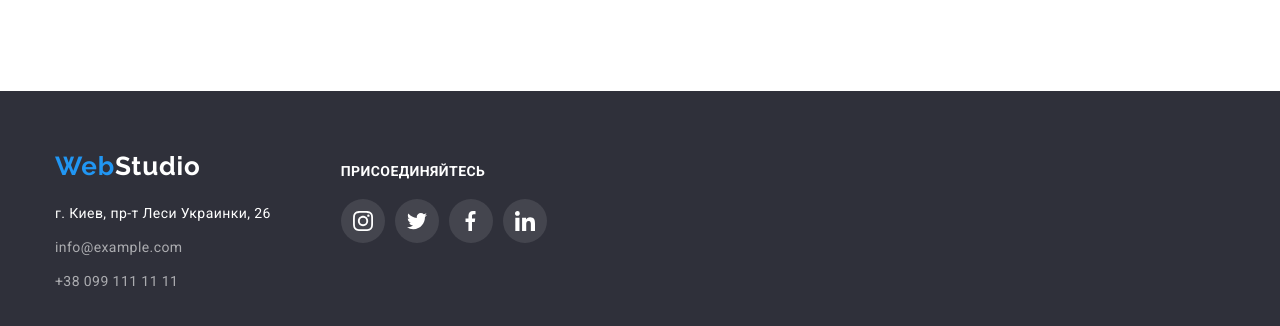
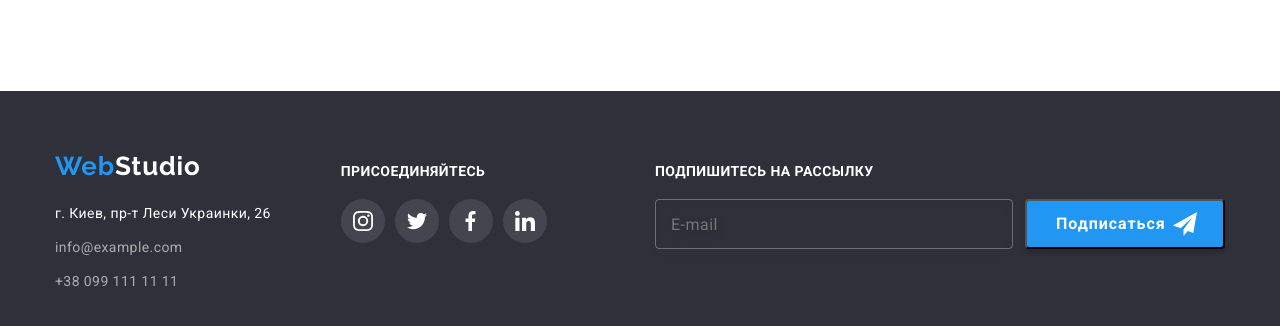
Before and after one commit to Argentinec/goit-markup-hw-06, a plain HTML site: page index.html in a window 1280 px wide. Shown: the part 2586-2912 px from the top of the page. Drawn offline with nearby package versions, Linux system fonts and the light colour scheme.

Commit message:
Сделал форму в модалке и добавил форму в футере

```diff
--- a/css/styles.css
+++ b/css/styles.css
@@ -344,8 +344,9 @@ letter-spacing: 0.03em;
 }
 
 .form-input {
-    width: 448px;
+    width: 100%;
     height: 40px;
+    padding-left: 42px;
     border: 1px solid rgba(33, 33, 33, 0.2);
     box-sizing: border-box;
     border-radius: 4px;
@@ -365,6 +366,7 @@ letter-spacing: 0.03em;
 .form-field:focus-within .form-input {
     border: 1px solid #2196F3;
 }
+
 
 
 
@@ -403,39 +405,68 @@ letter-spacing: 0.03em;
 }
 
 
+.form-field:focus-within .form-coment {
+    border: 1px solid #2196F3;
+}
+
 
 
 .form-chekbox {
     margin-top: 20px;
-    margin-right: 52px;
+    margin-right: 51px;
     margin-left: 52px;
     margin-bottom: 30px;
 
 }
 
 
-.checkbox {
-    width: 16px;
-    height: 15px;
-    border: 1 px solid #212121;
-}
+
+.visually-hidden {
+    position: absolute !important;
+    clip: rect(1px 1px 1px 1px); /* IE6, IE7 */
+    clip: rect(1px, 1px, 1px, 1px);
+    padding: 0 !important;
+    border: 0 !important;
+    height: 1px !important;
+    width: 1px !important;
+    overflow: hidden;
+  }
 
 
 .label-checkbox {
     font-family: var(--main-font);
     font-weight: 400;
     font-size: 14px;
-    line-height: 1,714;
+    line-height: 1.714;
     letter-spacing: 0.03em;
     color: #757575;
 }
+
+.label-checkbox::before {
+    display: inline-block;
+    content:"";
+    width: 16px;
+    height: 15px;
+    outline: solid 1px #212121;
+    margin-right: 8px;
+}
+
+.checkbox:checked + .label-checkbox::before {
+    background-color: #2196F3;
+    background-image: url(../images/form/icon-check.svg);
+    outline: solid 1px var(--accent-color);
+    transition: all 250ms cubic-bezier(0.4, 0, 0.2, 1);
+
+}
+
+
 
 .button-submit {
     display: inline-block;
     margin-right: 164px;
     margin-left: 164px;
     margin-bottom: 40px;
-    padding 10px 55px;
+    padding: 10 55;
 
     font-style: var(--accent-color);
     font-weight: 700;
@@ -845,8 +876,87 @@ color: rgba(255, 255, 255, 0.6);
     background-color: var(--accent-color);
 }
 
+.mailing {
+    padding-top: 72px;
+    padding-bottom: 94px;
+    margin-left: auto;
+
+}
+
+.mailing-title {
+    display: block;
+    font-family: var(--main-font);
+    font-weight: 700;
+    font-size: 14px;
+    line-height: 1.143;
+    letter-spacing: 0.03em;
+    text-transform: uppercase;
+    color: #FFFFFF;
+    padding-bottom: 20px;
+}
+
+.form-mailing {
+    display: flex;
+    align-content: center;
+
+}
 
 
+
+.mail-field{
+    margin-right: 12px;
+}
+
+
+.mailing-input {
+    width: 358px;
+    height: 50px;
+    border: 1px solid rgba(255, 255, 255, 0.3);
+    box-sizing: border-box;
+    filter: drop-shadow(0px 4px 4px rgba(0, 0, 0, 0.15));
+    border-radius: 4px;
+    padding: 16px 15px;
+    font-family: var(--main-font);
+    font-weight: 400;
+    font-size: 16px;
+    line-height: 1.25;
+    letter-spacing: 0.03em;
+    color: rgba(255, 255, 255, 0.6);
+    background-color: transparent;
+
+}
+
+
+.mailing-button {
+    display: flex;
+    align-items: center;
+    padding-left: 29px;
+    width: 200px;
+    height: 50px;
+    background: #2196F3;
+    box-shadow: 0px 4px 4px rgba(0, 0, 0, 0.15);
+    border-radius: 4px;
+    font-family: var(--main-font);
+    font-weight: 700;
+    font-size: 16px;
+    line-height: 1.875px;
+    letter-spacing: 0.06em;
+    color: #FFFFFF;
+}
+
+.button-send {
+    position: relative;
+
+}
+
+
+.send {
+    position: absolute;
+    top: 13px;
+    right: 28px;
+    width: 24px;
+    height: 24px;
+}
 
 /*----------END FOOTER-----------*/
 
--- a/index.html
+++ b/index.html
@@ -333,6 +333,7 @@
                 </ul>
             </address>
             </div>
+            <!--SOCIAL-FOOTER-->
             <div class="social-footer">
                 <h3 class="social-title">Присоединяйтесь</h3>
                 <ul class="social-footer-list list">
@@ -365,6 +366,22 @@
                         </a>
                     </li>
                 </ul>
+            </div>
+            <!--MAILING-->
+            <div class="mailing">
+                <h3 class="mailing-title">Подпишитесь на рассылку</h3>
+                <form class="form-mailing" >
+                     <div class="mail-field">
+                         <label for="email-mailing" class="mailing-label"></label>
+                         <input type="email" class="mailing-input" name="email-mailing" id="email-mailing" placeholder="E-mail">
+                     </div>
+                     <div class="button-send">
+                        <button type="submit" class="mailing-button">Подписаться</button>
+                        <svg class="send">
+                            <use href="./images/sprite.svg#icon-send"></use>
+                        </svg>
+                     </div>
+                </form>
             </div>
         </div>
     </footer>
@@ -401,14 +418,14 @@
                     </svg>
                 </div>
                 <div class="form-field">
-                    <label for="message" class="form-label">Комментарий</label>
+                    <label for="message" class="form-label ">Комментарий</label>
                     <textarea name="message" class="form-coment" placeholder="Введите текст">
                     </textarea>
                 </div>
                 <div class="form-chekbox">
-                    <input type="checkbox" class="checkbox" name="checkbox" id="agreement-checkbox">
+                    <input type="checkbox" class="checkbox visually-hidden" name="checkbox" id="agreement-checkbox">
                     <label for="agreement-checkbox" class="label-checkbox">Соглашаюсь с рассылкой и принимаю
-                        <a href="">Условия договора</a>
+                        <a href="#">Условия договора</a>
                     </label>
                 </div>
                 <button type="submit" class="button-submit">Отправить</button>
```
Also changed, not shown: portfolio.html (+16 -0 lines), images/form/icon-check.svg (added).
